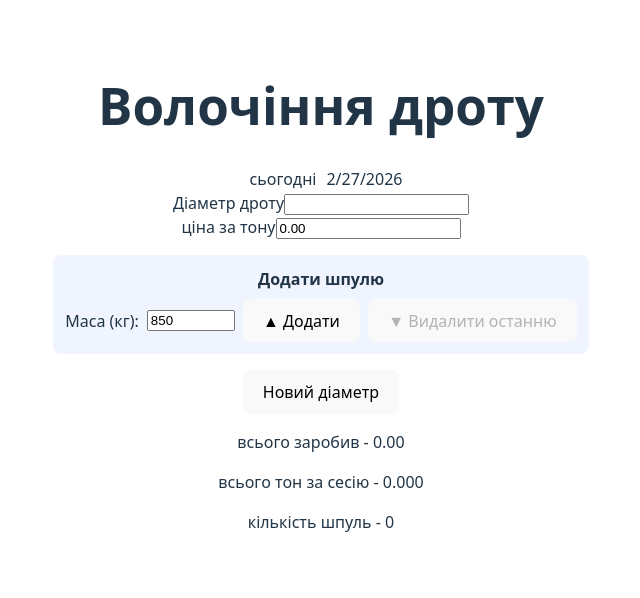
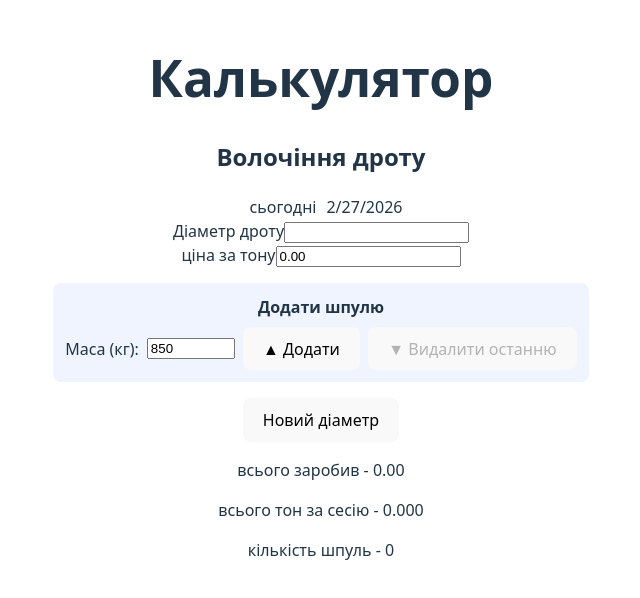
Before and after one commit to RomanChuykov/wireDrawing, a React (Vite) app: page / in a window 1280 px wide. Shown: the part 104-702 px from the top of the page, without its empty margins (319-959 px from the left). Built offline with nearby package versions, Linux system fonts and the light colour scheme.

Commit message:
зміни не передаються

```diff
--- a/src/App.jsx
+++ b/src/App.jsx
@@ -78,8 +78,8 @@ function App() {
   return (
     <>
       <div>
-        <h1>Волочіння дроту</h1>
-
+        <h1>Калькулятор</h1>
+        <h2> Волочіння дроту </h2>
         <div>
           <Today>сьогодні</Today>
           {today.toLocaleDateString()}
```
